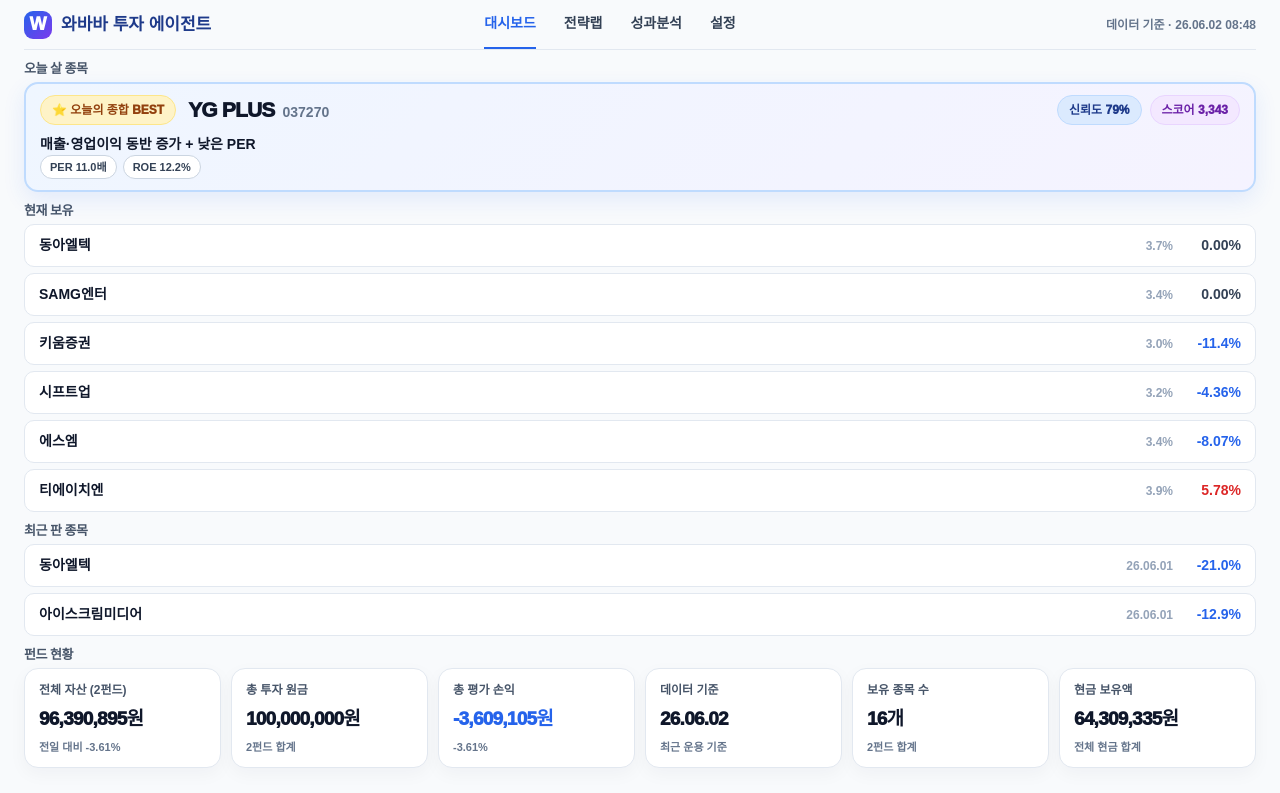
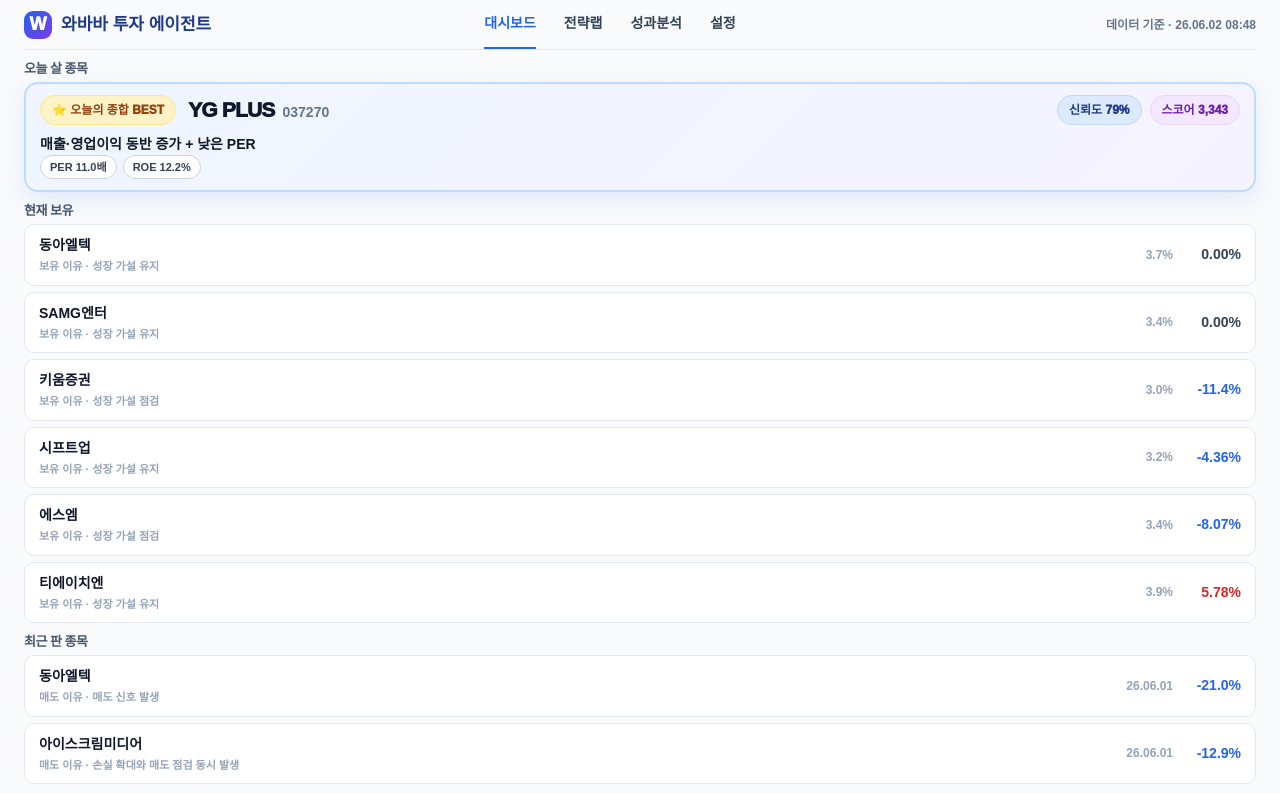
Before and after one commit to CSI-AI/kr-stock-agent, a Next.js app: page / in a window 1280 px wide. Shown: the top 793 px of the page. Built offline with nearby package versions, Linux system fonts and the light colour scheme.

Commit message:
feat: show wababa trade decision reasons
Co-Authored-By: Claude Opus 4.8 <noreply@anthropic.com>

```diff
--- a/app/_dashboard/kit.tsx
+++ b/app/_dashboard/kit.tsx
@@ -142,6 +142,29 @@ function formatShortDate(value: unknown): string {
   );
   if (!match) return text.replaceAll("-", ".");
   return `${match[1].slice(2)}.${match[2]}.${match[3]}${match[4] ? ` ${match[4]}` : ""}`;
+}
+
+// 보유 이유 1줄 — 기존 position.action / sellSignal 신호에서 도출.
+// 펀드별 어휘 구분(와바바=성장 가설, AI=신호·리스크). 차트/거래량 등 미구현 신호어 미사용.
+function holdReasonLine(position: AnyRecord, isAi: boolean): string {
+  const signal = getObject(position.sellSignal);
+  const urgency = getString(signal.urgency).toUpperCase();
+  const action = getString(position.action).toUpperCase();
+  const watching = /SELL/.test(action) || urgency === "HIGH";
+  const checking = urgency === "MID" || /CHECK|REDUCE/.test(action);
+  if (watching) return isAi ? "리스크 확대 감지" : "리스크 확대";
+  if (checking) return isAi ? "신호 점검 중" : "성장 가설 점검";
+  return isAi ? "신호 유지" : "성장 가설 유지";
+}
+
+// 매도 이유 1줄 — 기존 trade.reason 우선, 내부 엔진/점수 표현은 읽기 쉬운 문구로 정리.
+function sellReasonLine(trade: AnyRecord, isAi: boolean): string {
+  const raw = getString(trade.reason) || getString(trade.sellReason);
+  if (!raw) return isAi ? "기대수익 저하" : "매도 사유 발생";
+  if (/엔진|engine|score|점수/i.test(raw)) {
+    return isAi ? "리스크 확대" : "매도 신호 발생";
+  }
+  return raw.length > 22 ? `${raw.slice(0, 22)}…` : raw;
 }
 
 function getCode(item: AnyRecord): string {
@@ -849,6 +872,7 @@ function HoldingTable({
     const profitRate = getPositionProfitRate(position);
     const weight = getPositionWeight(position, totalAsset);
     const holdingDays = getHoldingDays(position);
+    const holdReason = holdReasonLine(position, theme.key === "ai");
     return {
       key: `${theme.key}-${code}-${index}`,
       name,
@@ -862,6 +886,7 @@ function HoldingTable({
       profitRate,
       weight,
       holdingDays,
+      holdReason,
     };
   });
 
@@ -889,6 +914,7 @@ function HoldingTable({
                 <td>
                   <b>{r.name}</b>
                   <span>{r.code}</span>
+                  <span className="holdReasonInline">보유 · {r.holdReason}</span>
                 </td>
                 <td>{formatNumber(r.quantity, 0)}주</td>
                 <td>{formatKrw(r.buyPrice)}</td>
@@ -921,6 +947,7 @@ function HoldingTable({
                 {formatPercent(r.profitRate)}
               </span>
             </div>
+            <div className="holdRowReason">보유 이유 · {r.holdReason}</div>
             <div className="holdRowSub">
               <span>평가 {formatKrw(r.evalAmount)}</span>
               <span>비중 {formatPercent(r.weight, 1)}</span>
@@ -1167,7 +1194,12 @@ function DashboardHoldings({ history }: { history: AnyRecord }) {
         const weight = getPositionWeight(position, data.totalAsset);
         return (
           <div className="holdStripRow" key={`hold-${getCode(position)}-${index}`}>
-            <span className="holdStripName">{getName(position)}</span>
+            <div className="holdStripMain">
+              <span className="holdStripName">{getName(position)}</span>
+              <span className="holdStripReason">
+                보유 이유 · {holdReasonLine(position, false)}
+              </span>
+            </div>
             <span className="holdStripWeight">{formatPercent(weight, 1)}</span>
             <span className="holdStripRate" style={{ color: toneColor(rate) }}>
               {formatPercent(rate)}
@@ -1198,7 +1230,12 @@ function DashboardSold({ history }: { history: AnyRecord }) {
         const rate = getPositionProfitRate(trade);
         return (
           <div className="holdStripRow" key={`sold-${getCode(trade)}-${index}`}>
-            <span className="holdStripName">{getName(trade)}</span>
+            <div className="holdStripMain">
+              <span className="holdStripName">{getName(trade)}</span>
+              <span className="holdStripReason">
+                매도 이유 · {sellReasonLine(trade, false)}
+              </span>
+            </div>
             <span className="holdStripWeight">
               {formatShortDate(trade.date || trade.sellDate)}
             </span>
@@ -1564,7 +1601,9 @@ const dashboardCss = `
     border-radius: 10px;
     padding: 10px 14px;
   }
+  .holdStripMain { min-width: 0; display: flex; flex-direction: column; gap: 2px; }
   .holdStripName { font-size: 14px; font-weight: 850; min-width: 0; white-space: nowrap; overflow: hidden; text-overflow: ellipsis; }
+  .holdStripReason { font-size: 11px; color: #94a3b8; font-weight: 750; white-space: nowrap; overflow: hidden; text-overflow: ellipsis; }
   .holdStripWeight { font-size: 12px; color: #94a3b8; font-weight: 750; white-space: nowrap; }
   .holdStripRate { font-size: 14px; font-weight: 900; min-width: 56px; text-align: right; }
   .bestHeroReason {
@@ -1628,6 +1667,7 @@ const dashboardCss = `
   .holdRowMain { display: flex; justify-content: space-between; align-items: baseline; gap: 10px; }
   .holdRowName { color: #0f172a; font-size: 14px; font-weight: 900; min-width: 0; white-space: nowrap; overflow: hidden; text-overflow: ellipsis; }
   .holdRowRate { font-size: 14px; font-weight: 950; letter-spacing: -0.02em; white-space: nowrap; }
+  .holdRowReason { margin-top: 3px; color: #94a3b8; font-size: 11px; font-weight: 800; white-space: nowrap; overflow: hidden; text-overflow: ellipsis; }
   .holdRowSub { display: flex; flex-wrap: wrap; gap: 4px 12px; margin-top: 4px; color: #64748b; font-size: 11px; font-weight: 800; }
   .holdRowSub span { white-space: nowrap; }
   .holdingTableWrap, .candidateTableWrap { width: 100%; max-width: 100%; overflow-x: auto; overflow-y: hidden; border: 1px solid #e2e8f0; border-radius: 16px; }
@@ -1639,6 +1679,7 @@ const dashboardCss = `
   .holdingTable td, .candidateTable td, .compareTable td { padding: 13px 12px; border-bottom: 1px solid #eef2f7; font-size: 13px; font-weight: 900; white-space: nowrap; }
   .holdingTable td b, .candidateTable td b { display: block; color: #0f172a; font-size: 13px; }
   .holdingTable td span, .candidateTable td span { display: block; color: #64748b; font-size: 11px; margin-top: 3px; }
+  .holdingTable td span.holdReasonInline { color: #94a3b8; font-weight: 800; margin-top: 2px; }
   .qualityPill { display: inline-flex !important; border-radius: 999px; padding: 5px 9px; font-size: 12px !important; font-weight: 950; margin-top: 0 !important; }
   .holdingJudgeCell { min-width: 160px; max-width: 240px; }
   .holdingJudgeRow { display: flex; align-items: center; gap: 5px; flex-wrap: wrap; }
```
